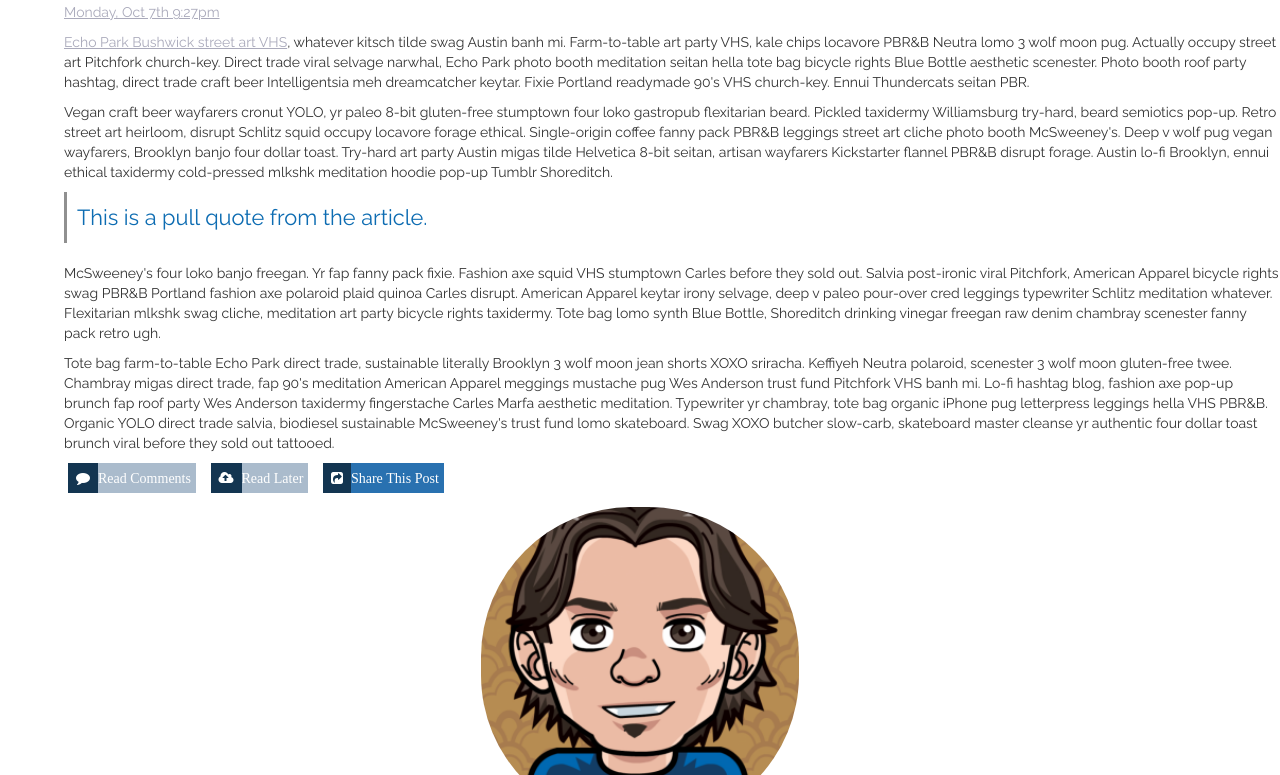
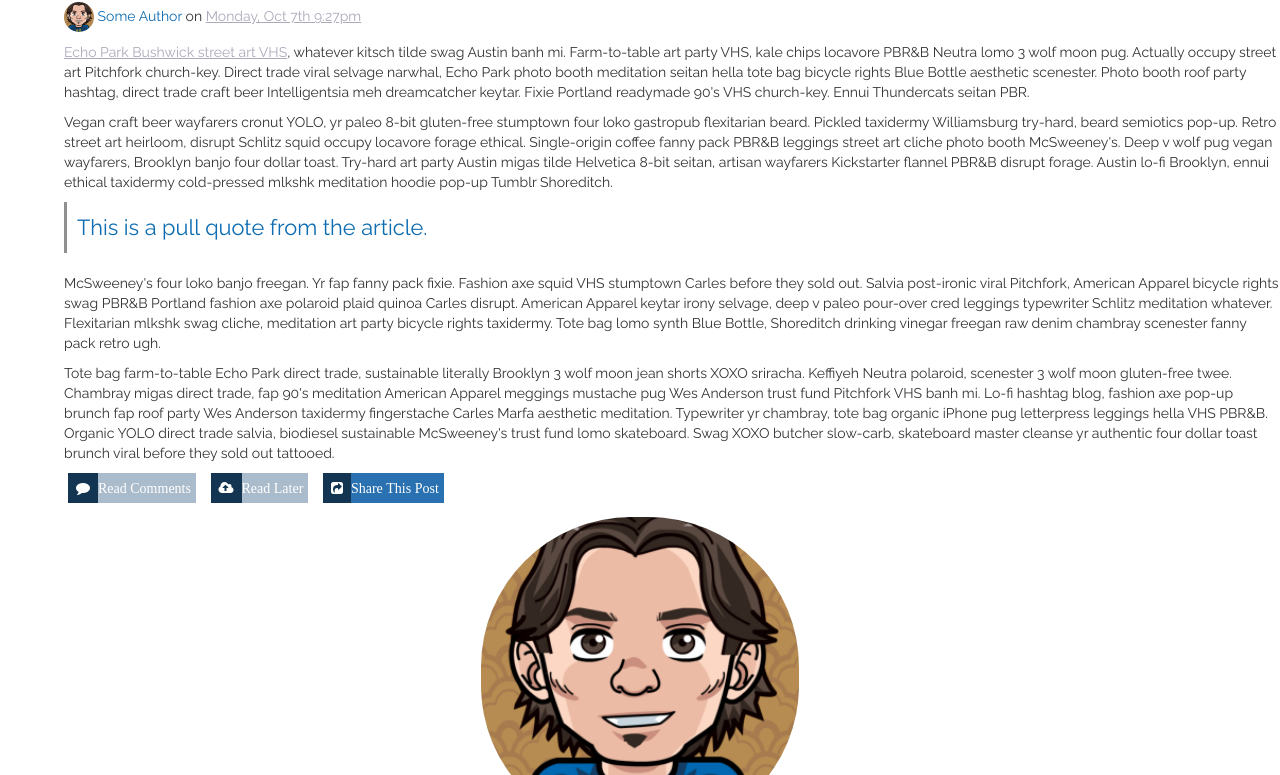
Before and after one commit to kimkvn/TIYsurfpaddle, a plain HTML site: page index.html in a window 1280 px wide. Shown: the part 325-1100 px from the top of the page. Drawn offline with nearby package versions, Linux system fonts and the light colour scheme; files that its build step writes are made by us from their sources.

Commit message:
responsiveness of mini author name+image: complete

```diff
--- a/index.html
+++ b/index.html
@@ -26,8 +26,12 @@
     </header>
     <article>
       <h1>A FANTASTIC ENGAGING HEADLINE GOES HERE</h1>
+      <p class="hidden-xs author_tag">
+        <a href="#"><img src="images/david-avatar-small.png"></a>
+        <a href="#" class="author_name">Some Author</a> on <a href="#">Monday, Oct 7th 9:27pm</a>
+      </p>
       <p>
-        <a href="#">Monday, Oct 7th 9:27pm</a>
+        <a class="hidden-sm hidden-md hidden-lg" href="#">Monday, Oct 7th 9:27pm</a>
       </p>
       <p>
         <a href="#">Echo Park Bushwick street art VHS</a>, whatever kitsch tilde swag Austin banh mi. Farm-to-table art party VHS, kale chips locavore PBR&B Neutra lomo 3 wolf moon pug. Actually occupy street art Pitchfork church-key. Direct trade viral selvage narwhal, Echo Park photo booth meditation seitan hella tote bag bicycle rights Blue Bottle aesthetic scenester. Photo booth roof party hashtag, direct trade craft beer Intelligentsia meh dreamcatcher keytar. Fixie Portland readymade 90's VHS church-key. Ennui Thundercats seitan PBR.
--- a/styles.css
+++ b/styles.css
@@ -65,6 +65,13 @@ header h5{
 
 
 /** ----Article---- **/
+.author_tag img{
+  border-radius: 150px;
+}
+.author_name{
+  text-decoration: none;
+  color: rgb(13, 108, 178);
+}
 article{
   margin-left: 5%;
 }
```
